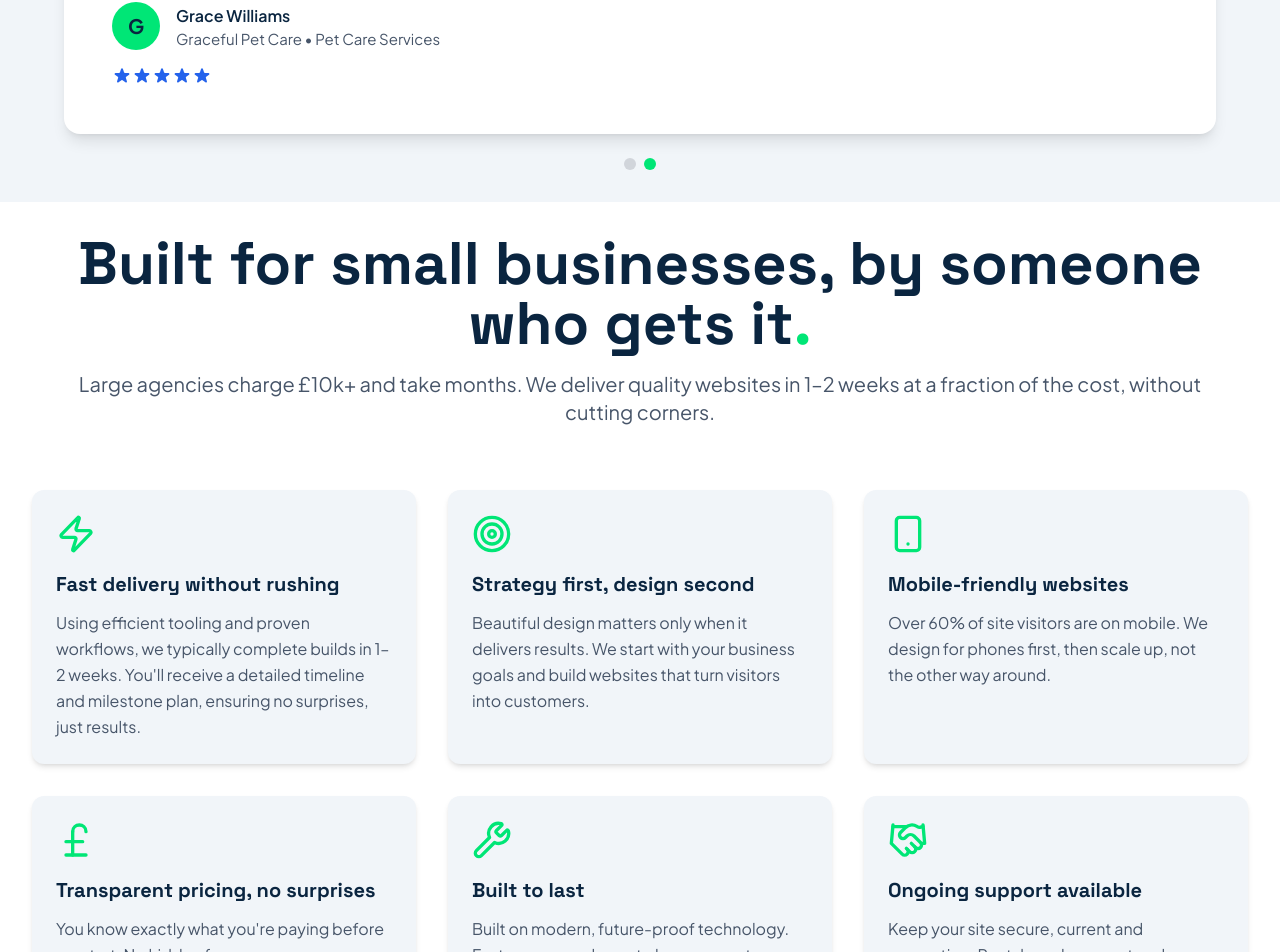
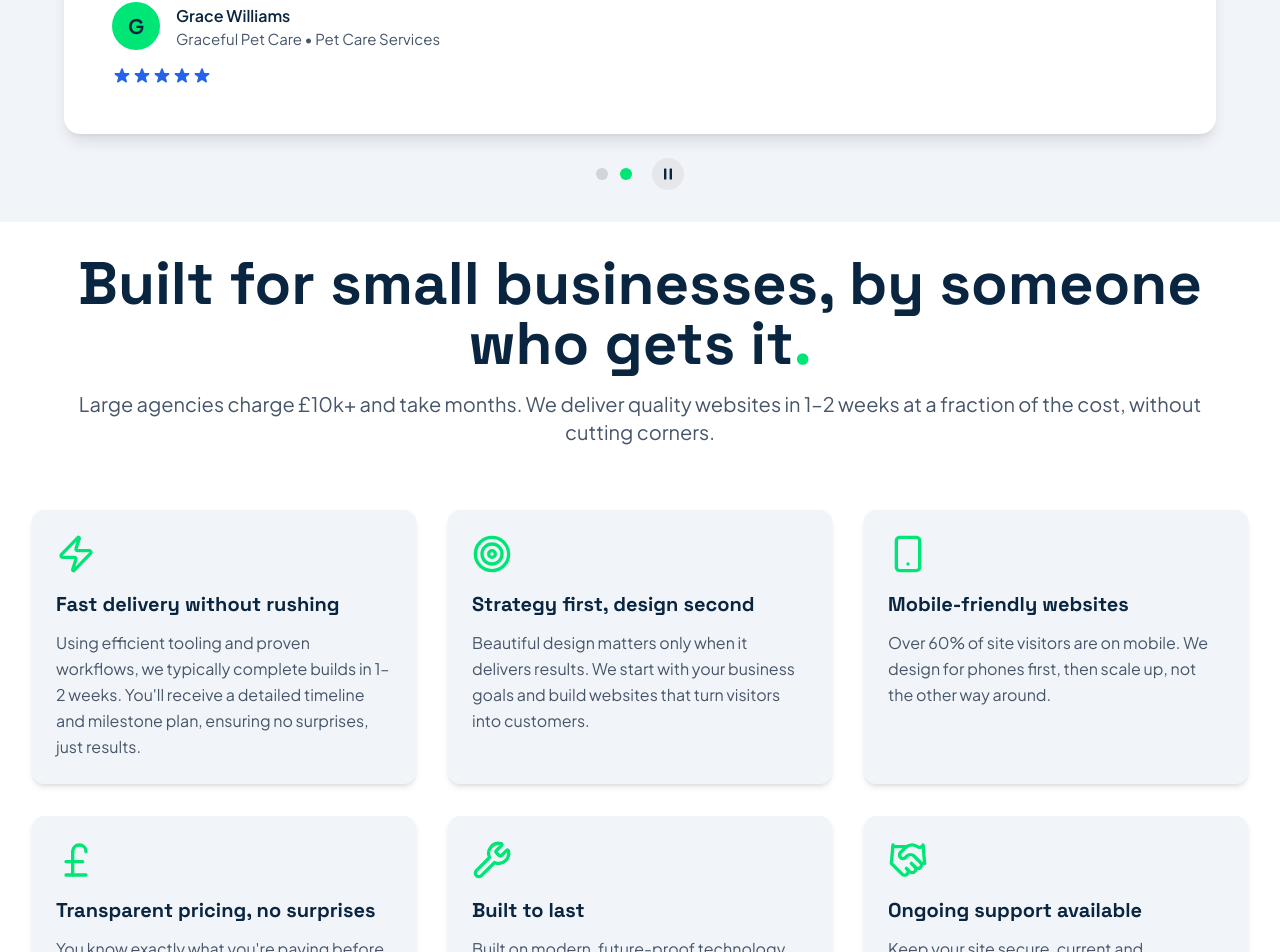
Before and after one commit to lawsonscreative/lawsonscreative-main-site, a Next.js app: page / in a window 1280 px wide. Shown: the part 5076-6028 px from the top of the page. Built offline with nearby package versions, Linux system fonts and the light colour scheme.

Commit message:
feat: Add pause controls to testimonials carousel
Add hover pause (auto-rotation stops when hovering over testimonial) and clickable pause/play button next to pagination dots.

🤖 Generated with [Claude Code](https://claude.com/claude-code)

Co-Authored-By: Claude <noreply@anthropic.com>

```diff
--- a/components/Testimonials.tsx
+++ b/components/Testimonials.tsx
@@ -11,6 +11,8 @@ export default function Testimonials() {
   });
 
   const [activeIndex, setActiveIndex] = useState(0);
+  const [isPaused, setIsPaused] = useState(false);
+  const [isHovered, setIsHovered] = useState(false);
 
   const testimonials = [
     {
@@ -30,12 +32,14 @@ export default function Testimonials() {
   ];
 
   useEffect(() => {
+    if (isPaused || isHovered) return;
+
     const interval = setInterval(() => {
       setActiveIndex((current) => (current + 1) % testimonials.length);
     }, 5000);
 
     return () => clearInterval(interval);
-  }, [testimonials.length]);
+  }, [testimonials.length, isPaused, isHovered]);
 
   return (
     <section className="section-padding bg-secondary" ref={ref}>
@@ -59,7 +63,9 @@ export default function Testimonials() {
               animate={{ opacity: 1, x: 0 }}
               exit={{ opacity: 0, x: -20 }}
               transition={{ duration: 0.5 }}
-              className="bg-white rounded-2xl p-8 md:p-12 shadow-lg"
+              className="bg-white rounded-2xl p-8 md:p-12 shadow-lg cursor-default"
+              onMouseEnter={() => setIsHovered(true)}
+              onMouseLeave={() => setIsHovered(false)}
             >
               <div className="flex items-start mb-6">
                 <svg
@@ -103,8 +109,8 @@ export default function Testimonials() {
             </motion.div>
           </AnimatePresence>
 
-          {/* Pagination dots */}
-          <div className="flex justify-center gap-2 mt-6">
+          {/* Pagination dots and pause button */}
+          <div className="flex justify-center items-center gap-3 mt-6">
             {testimonials.map((_, index) => (
               <button
                 key={index}
@@ -115,6 +121,21 @@ export default function Testimonials() {
                 aria-label={`Go to testimonial ${index + 1}`}
               />
             ))}
+            <button
+              onClick={() => setIsPaused(!isPaused)}
+              className="ml-2 w-8 h-8 rounded-full bg-gray-200 hover:bg-gray-300 flex items-center justify-center transition-colors"
+              aria-label={isPaused ? 'Play testimonials' : 'Pause testimonials'}
+            >
+              {isPaused ? (
+                <svg className="w-4 h-4 text-navy" fill="currentColor" viewBox="0 0 20 20">
+                  <path d="M6.3 2.841A1.5 1.5 0 004 4.11V15.89a1.5 1.5 0 002.3 1.269l9.344-5.89a1.5 1.5 0 000-2.538L6.3 2.84z" />
+                </svg>
+              ) : (
+                <svg className="w-4 h-4 text-navy" fill="currentColor" viewBox="0 0 20 20">
+                  <path d="M5.75 3a.75.75 0 00-.75.75v12.5c0 .414.336.75.75.75h1.5a.75.75 0 00.75-.75V3.75A.75.75 0 007.25 3h-1.5zM12.75 3a.75.75 0 00-.75.75v12.5c0 .414.336.75.75.75h1.5a.75.75 0 00.75-.75V3.75a.75.75 0 00-.75-.75h-1.5z" />
+                </svg>
+              )}
+            </button>
           </div>
         </div>
       </div>
```
